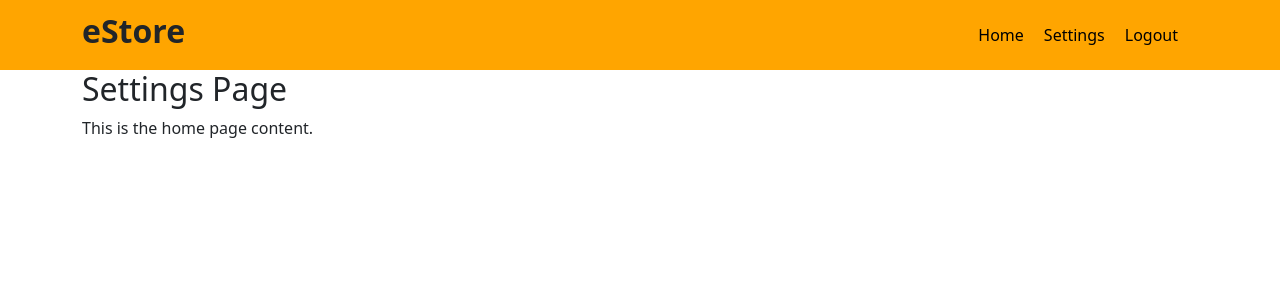
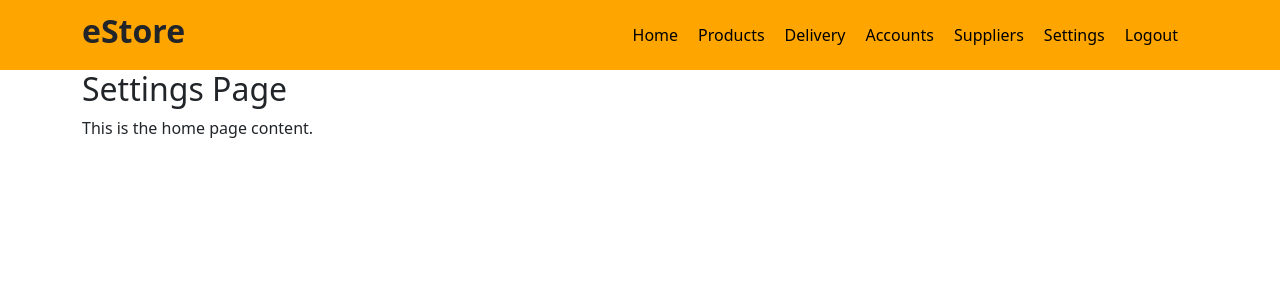
Before and after one commit to f9ki3/eStore, a Flask app: page /settings in a window 1280 px wide. Shown: the top 300 px of the page. Run offline with Flask 3, Linux system fonts and the light colour scheme; some libraries are stand-ins or nearby versions.

Commit message:
update navbar

```diff
--- a/templates/navigation.html
+++ b/templates/navigation.html
@@ -5,6 +5,10 @@
         </div>
         <div class="list">
             <a href="{{ url_for('landing') }}">Home</a>
+            <a href="{{ url_for('landing') }}">Products</a>
+            <a href="{{ url_for('landing') }}">Delivery</a>
+            <a href="{{ url_for('landing') }}">Accounts</a>
+            <a href="{{ url_for('landing') }}">Suppliers</a>
             <a href="{{ url_for('settings') }}">Settings</a>
             <a href="{{ url_for('logout') }}">Logout</a>
         </div>
```
